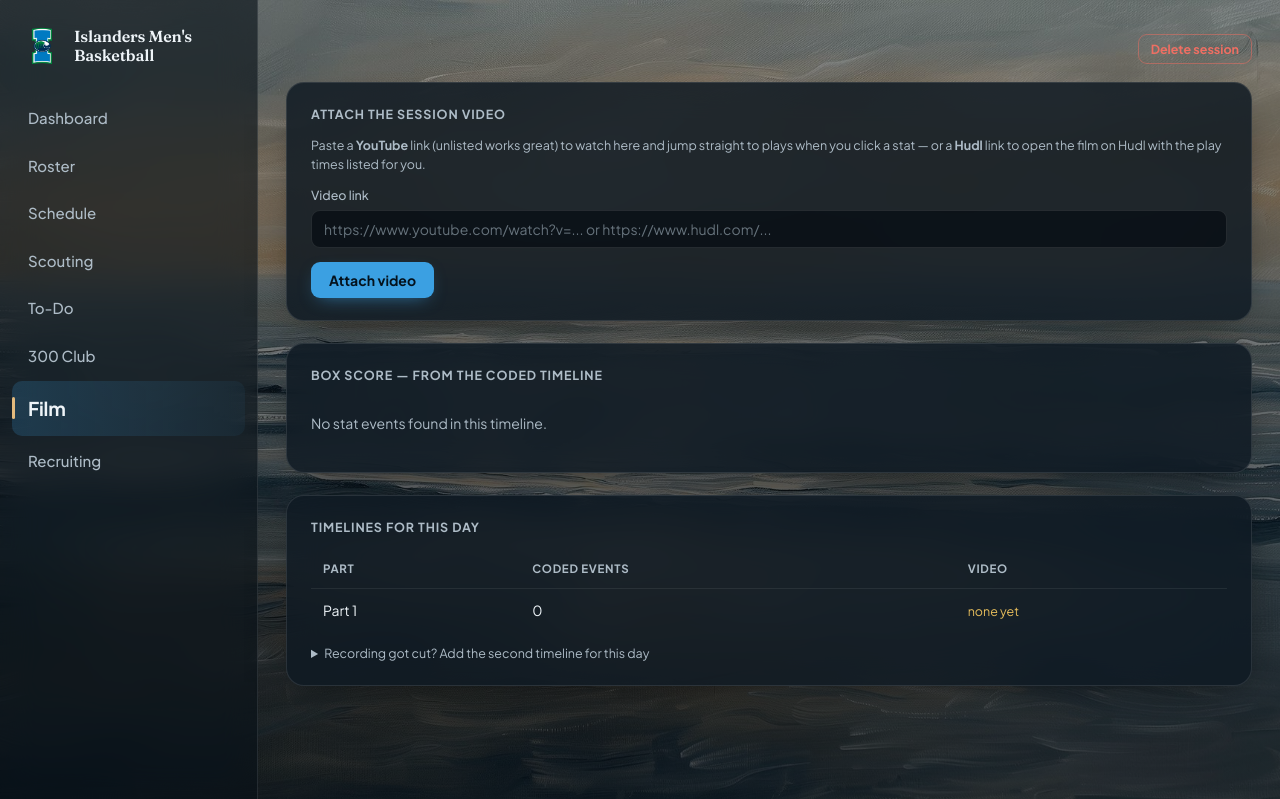
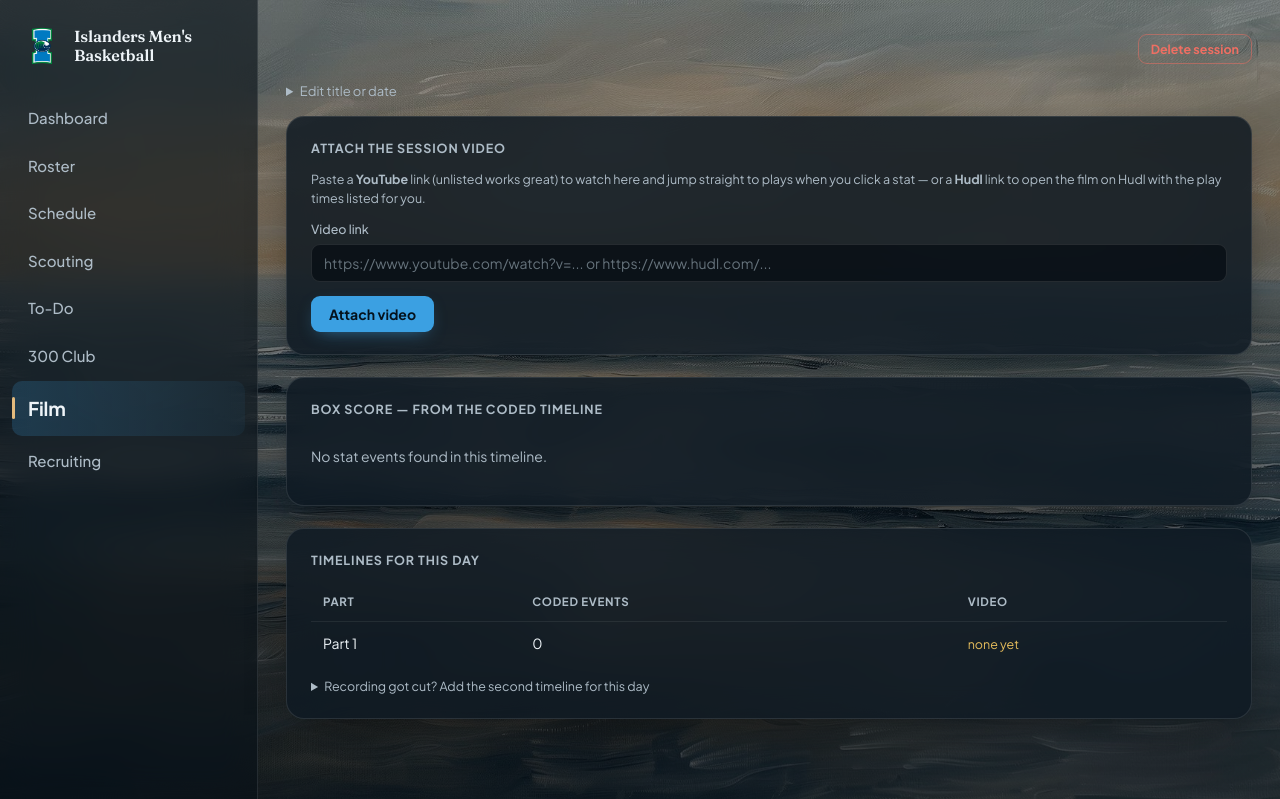
Before and after one commit to nateree007-bit/team-ops, a FastAPI app: page /film/1 in a window 1280 px wide. Shown: the top 799 px of the page. Run offline with FastAPI, Linux system fonts and the light colour scheme; data that the repository does not hold is empty.

Commit message:
Film: edit a session's title and date
"Edit title or date" on the session page — rename the session, set or
clear its date (empty date allowed; blank title keeps the old one).

Co-Authored-By: Claude Fable 5 <noreply@anthropic.com>

```diff
--- a/app/main.py
+++ b/app/main.py
@@ -1141,6 +1141,27 @@ async def upload_film_part(session_id: int, file: UploadFile = File(...)):
             "INSERT INTO film_events (session_id, part, player, event, start_time, end_time) VALUES (?, ?, ?, ?, ?, ?)",
             (session_id, next_part, e["player"], e["event"], e["start"], e["end"]),
         )
+    conn.commit()
+    conn.close()
+    return RedirectResponse(f"/film/{session_id}", status_code=303)
+
+
+@app.post("/film/{session_id}/edit")
+def edit_film_session(session_id: int, title: str = Form(""), session_date: str = Form("")):
+    title = title.strip()
+    session_date = session_date.strip()
+    if session_date:
+        try:
+            datetime.strptime(session_date, "%Y-%m-%d")
+        except ValueError:
+            session_date = ""
+    conn = db.get_connection()
+    if title:
+        conn.execute("UPDATE film_sessions SET title = ? WHERE id = ?", (title, session_id))
+    conn.execute(
+        "UPDATE film_sessions SET session_date = ? WHERE id = ?",
+        (session_date or None, session_id),
+    )
     conn.commit()
     conn.close()
     return RedirectResponse(f"/film/{session_id}", status_code=303)
--- a/app/templates/film_detail.html
+++ b/app/templates/film_detail.html
@@ -8,6 +8,15 @@
     <button type="submit" class="danger">Delete session</button>
   </form>
 </div>
+
+<details class="change-link" style="margin-bottom:14px">
+  <summary>Edit title or date</summary>
+  <form method="post" action="/film/{{ session.id }}/edit" class="change-link-form" style="position:static">
+    <input name="title" value="{{ session.title }}" placeholder="Session title" required>
+    <input type="date" name="session_date" value="{{ session.session_date or '' }}" title="Leave empty for no date">
+    <button type="submit">Save</button>
+  </form>
+</details>
 
 <div class="panel">
   {% if not has_videos %}
```
